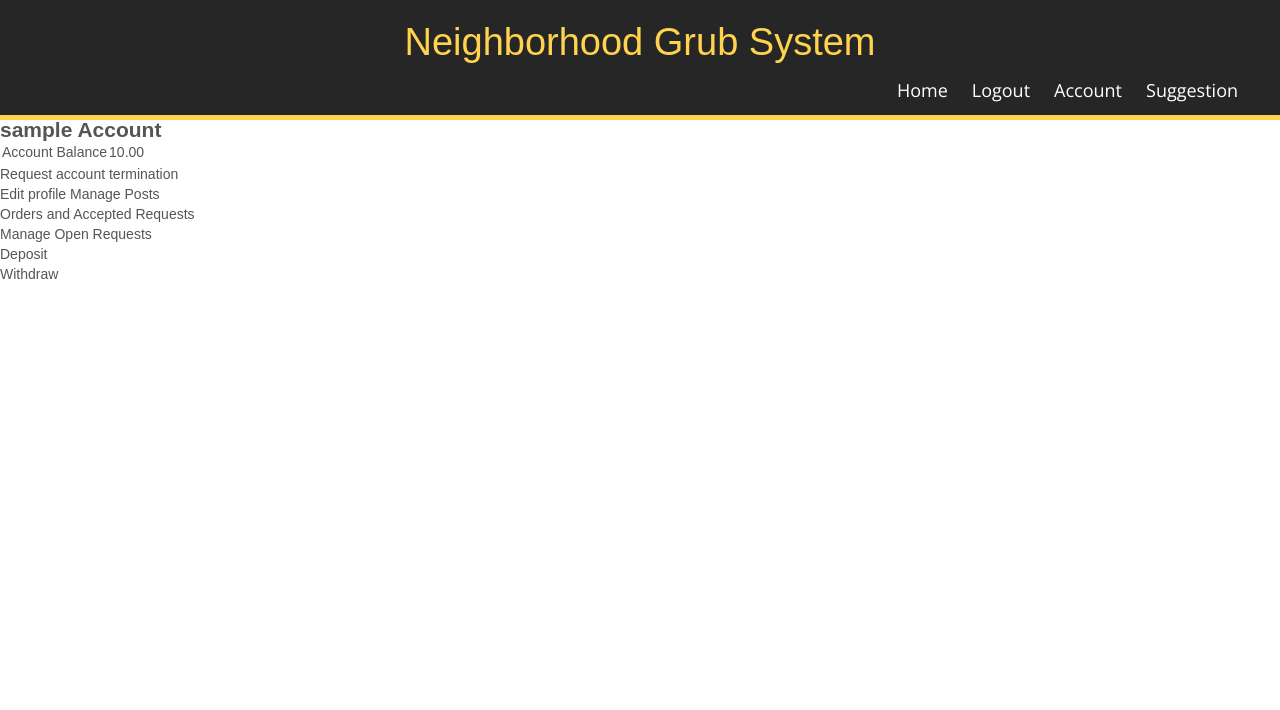
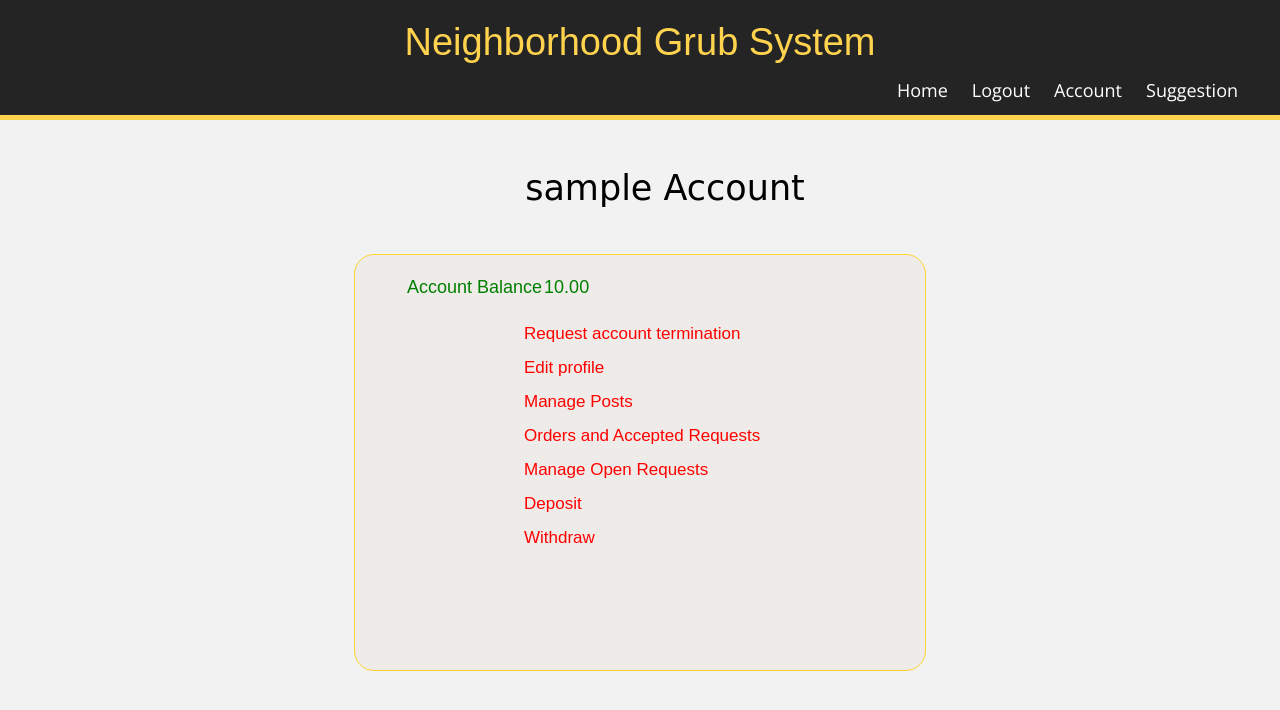
Before and after one commit to MRehman000/Neighborhood-Grub-System, a Django app: page /accounts/ in a window 1280 px wide. Shown: the top 710 px of the page. Run offline with Django 3.2, Linux system fonts and the light colour scheme; a user stored in the database is signed in; tables that the repository leaves empty hold one stand-in row (values such as "Sample post").

Commit message:
account page is done

```diff
--- a/django-project/accounts/templates/accounts/account.html
+++ b/django-project/accounts/templates/accounts/account.html
@@ -1,4 +1,112 @@
+{% load static %}
 {% include "ngs/header.html" %}
+
+<!DOCTYPE html>
+<html>
+  <head>
+    <title>NGS | Post Dish</title>
+    <link href="{% static 'css/create_post.css' %}" rel = "stylesheet" type="text/css"/>
+    <style type="text/css">
+      body{
+
+
+            background-color:rgb(242,242,242);
+      }
+
+      .input {
+        background-color:rgb(238,235,232);
+        border: solid 1px #ffd32e;
+      }
+
+      h2{color: black;}
+
+      .input ul li a{
+        color: red;
+        font-size: 17px;
+        line-height: 34px;
+        margin-left: 109px;
+        margin-top: 15px;
+        padding: 10px;
+        text-align: center;
+        text-decoration: none;
+
+      }
+      ul li{
+        text-decoration: none;
+        list-style-type: none;
+      }
+    .input ul li a:hover, #current{color:black;}
+
+    td{
+      color: green;
+      font-size: 18px;
+      padding-bottom: 18px;
+    }
+    </style>
+  </head>
+
+  <body>
+    <div class = "header2">
+      {% if user.is_authenticated %}
+      <h2>{{ user.username }} Account</h2>
+    </div>
+    <div class="input">
+     <table>
+        <tr>
+          <td>Account Balance</td><td>{{ user.balance.amount | floatformat:2 }}</td>
+        </tr>
+      </table>
+      <ul>
+        <li>
+          <a href="terminate/">Request account termination</a>
+        </li>
+        <li>
+        {% if is_chef %}
+          <a href="/dishes/chefs/{{ user.chef.id }}/edit/">Edit profile</a> </br>
+          <a href="/dishes/posts/manage/">Manage Posts</a>
+        {% elif pending_requests %}
+          <p>Your chef permissions request is pending</p>
+        {% else %}
+          <a href="request-chef-permissions/">Request Chefs Permissions</a>
+        {% endif %}
+        </li>
+        <li>
+          <a href="/dishes/orders-requests/">Orders and Accepted Requests</a>
+        </li>
+        <li>
+          <a href="/dishes/requests/manage/">Manage Open Requests</a>
+        </li>
+        <li>
+          <a href="deposit/">Deposit</a>
+        </li>
+        <li>
+          <a href="withdraw/">Withdraw</a>
+        </li>
+      </ul>
+      {% else %}
+      <p>You don't have an account!</p>
+      {% endif %}
+
+    </div>
+  </body>
+
+
+</html>
+
+
+
+
+
+
+
+
+
+
+
+
+
+
+<!--
 
 {% if user.is_authenticated %}
 <h2>{{ user.username }} Account</h2>
@@ -36,4 +144,4 @@
 </ul>
 {% else %}
 <p>You don't have an account!</p>
-{% endif %}
+{% endif %} -->
```
